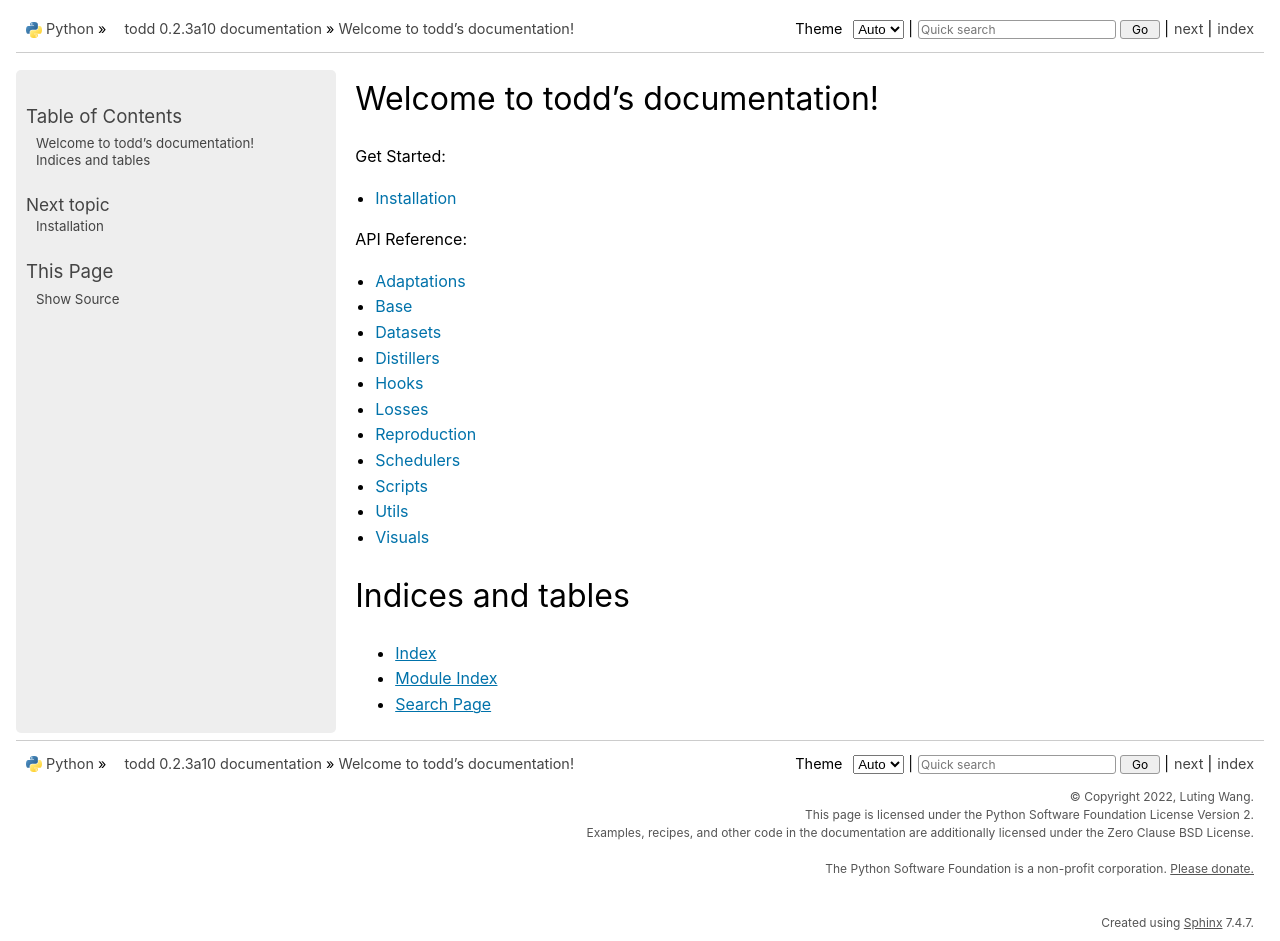
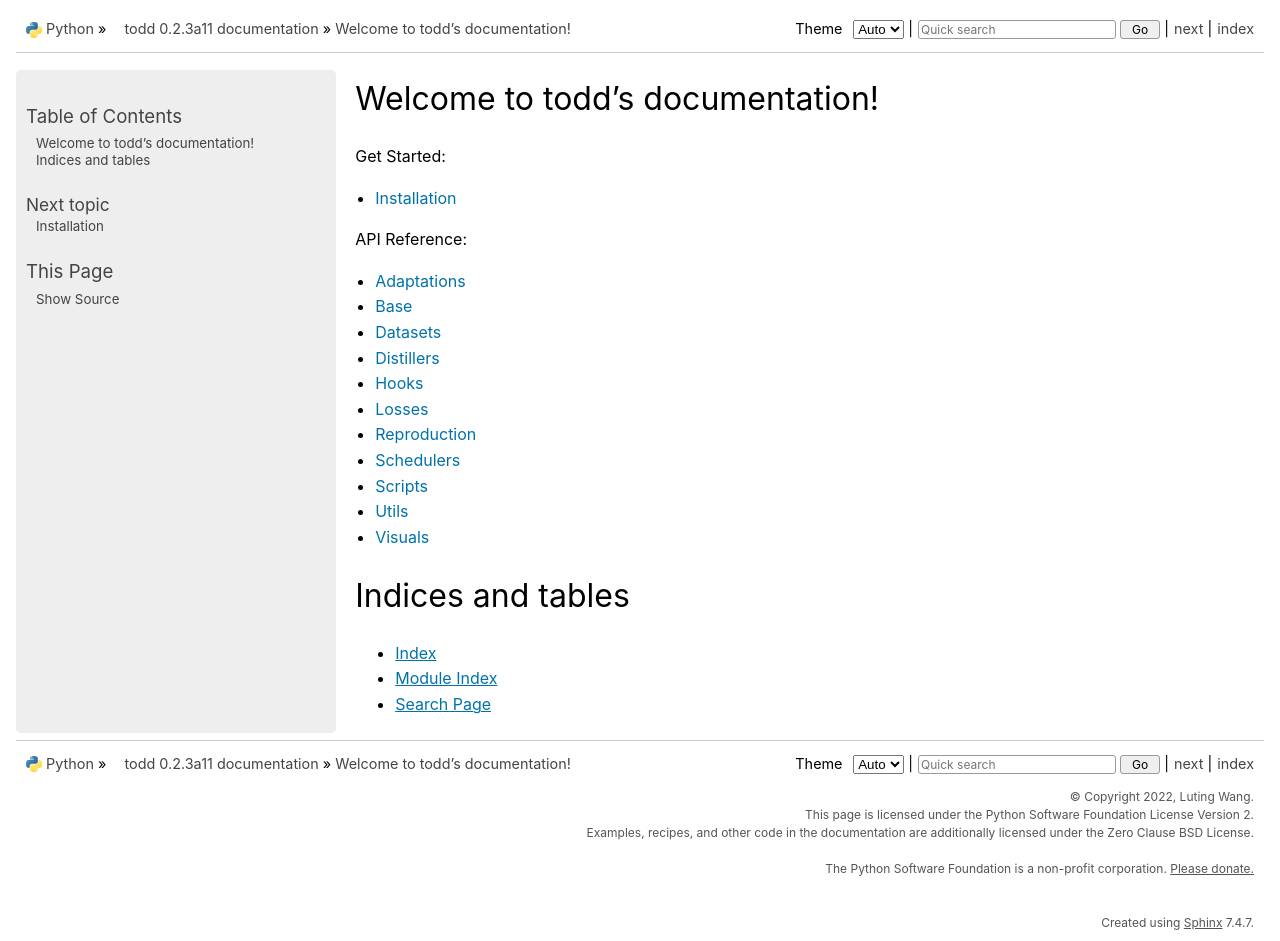
Before and after one commit to LutingWang/todd, a Sphinx documentation site: the page built from docs/source/index.rst, in a window 1280 px wide and 941 px high. Built offline with Sphinx 7.4.7, drawn with Linux system fonts in a browser that asks for light colours.

Commit message:
bump: version 0.2.3a10 → 0.2.3a11

```diff
--- a/docs/source/conf.py
+++ b/docs/source/conf.py
@@ -7,7 +7,7 @@
 copyright = '2022, Luting Wang'
 author = 'Luting Wang'
 
-release = '0.2.3a10'
+release = '0.2.3a11'
 
 extensions = [
     'sphinx.ext.autodoc',
--- a/pyproject.toml
+++ b/pyproject.toml
@@ -4,7 +4,7 @@
 
 [project]
 name = 'todd_ai'
-version = '0.2.3a10'
+version = '0.2.3a11'
 description = 'Toolkit for Object Detection Distillation'
 readme = 'README.md'
 requires-python = '>=3.6'
@@ -164,7 +164,7 @@
 
 [tool.commitizen]
 name = 'cz_conventional_commits'
-version = "0.2.3a10"
+version = "0.2.3a11"
 tag_format = 'v$version'
 version_files = [
     'pyproject.toml:^version',
```
Also changed, not shown: CHANGELOG.md (+11 -0 lines), 1 other file.
